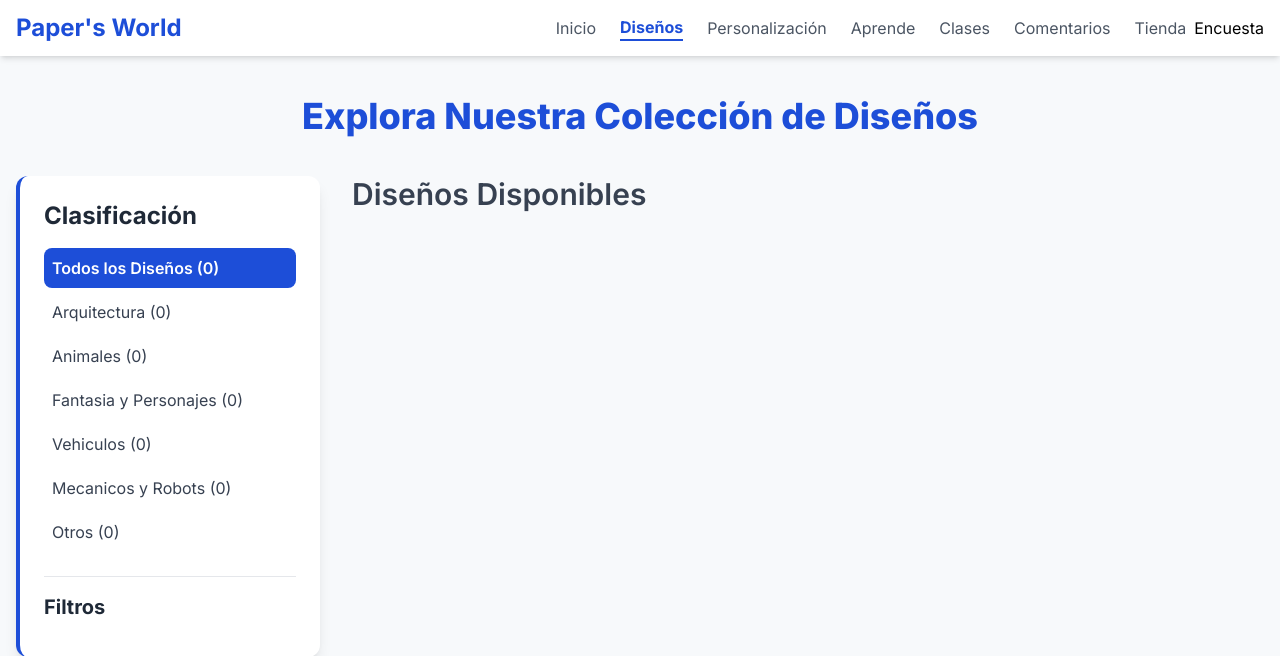
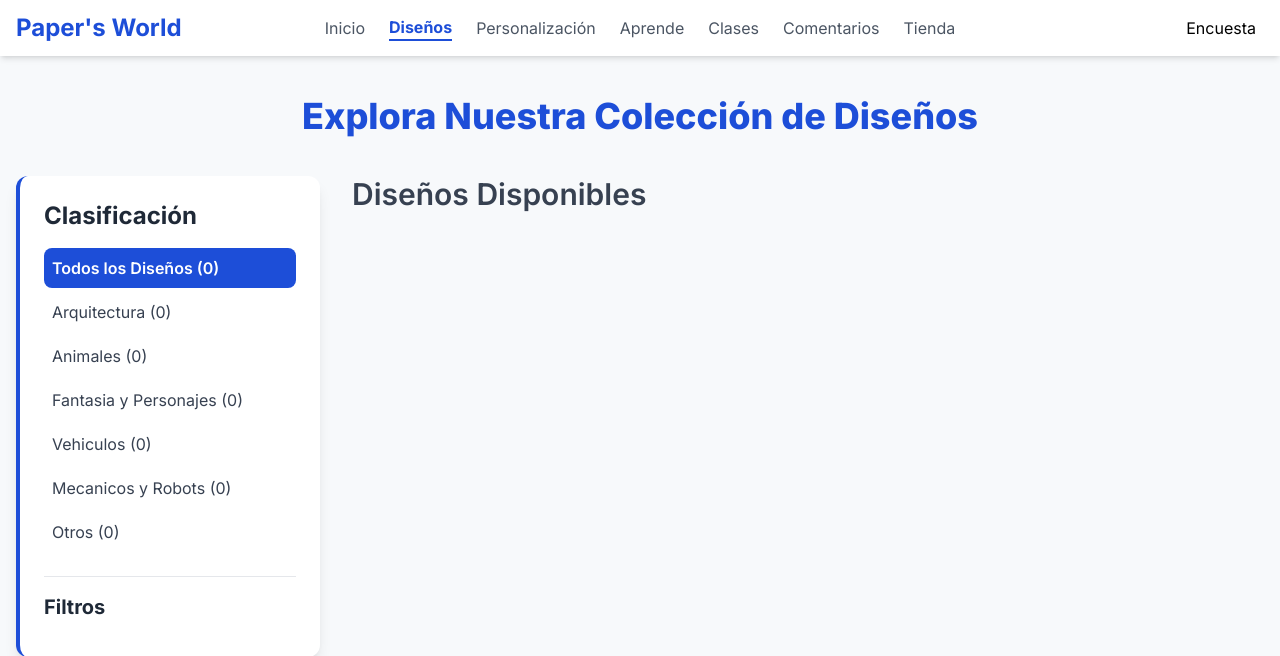
Before and after one commit to estebandev-data/papers-world-1, a Flask app: page /disenos in a window 1280 px wide. Shown: the top 656 px of the page. Run offline with Flask 3, Linux system fonts and the light colour scheme; some libraries are stand-ins or nearby versions.

Commit message:
Update disenos.html
centrar barra

```diff
--- a/templates/disenos.html
+++ b/templates/disenos.html
@@ -56,11 +56,11 @@
     <!-- Header y Navbar -->
     <header>
     <nav class="bg-white shadow-md sticky top-0 z-20">
-        <div class="container mx-auto px-4 py-3 flex justify-between items-center">
-            <a class="text-paper-primary text-2xl font-bold" href="{{ url_for('index') }}">Paper's World</a>
+        <div class="container mx-auto px-4 py-3 flex justify-between items-center relative">
 
-            <div class="flex items-center space-x-2">
-                <div class="hidden md:flex space-x-6 items-center">
+            <a class="text-paper-primary text-2xl font-bold z-30" href="{{ url_for('index') }}">Paper's World</a>
+
+            <div class="hidden md:flex space-x-6 items-center md:absolute md:inset-x-0 md:justify-center z-10">
                 <a class="text-gray-600 hover:text-paper-primary" href="{{ url_for('index') }}">Inicio</a>
                 <a class="text-paper-primary font-bold border-b-2 border-paper-primary" href="{{ url_for('disenos') }}">Diseños</a>
                 <a class="text-gray-600 hover:text-paper-primary" href="{{ url_for('personalizacion') }}">Personalización</a>
@@ -70,6 +70,7 @@
                 <a class="text-gray-600 hover:text-paper-primary" href="{{ url_for('tienda') }}">Tienda</a>
             </div>
 
+            <div class="flex items-center space-x-2 z-30">
                 <a href="https://docs.google.com/forms/d/e/1FAIpQLSc24rZVhFwx9PqqpqRjjNjQpUvUBAKdCk3vQDLZrIIxxabrZQ/viewform?usp=sf_link" target="_blank" class="btn btn-outline-secondary me-2">Encuesta</a>
 
                 <button id="menu-button" class="md:hidden p-2 text-gray-600 hover:text-paper-primary focus:outline-none">
```
Lines whose indentation alone changed are shown as unchanged.
